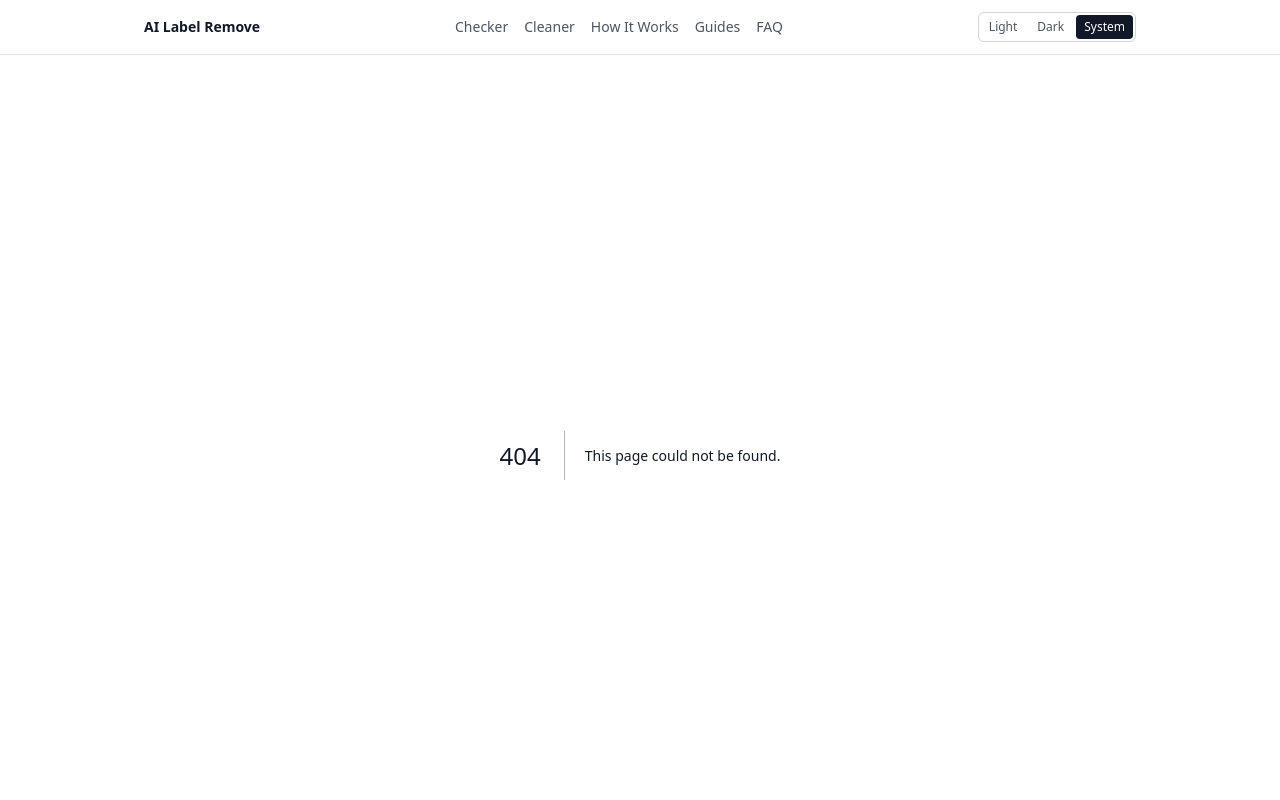
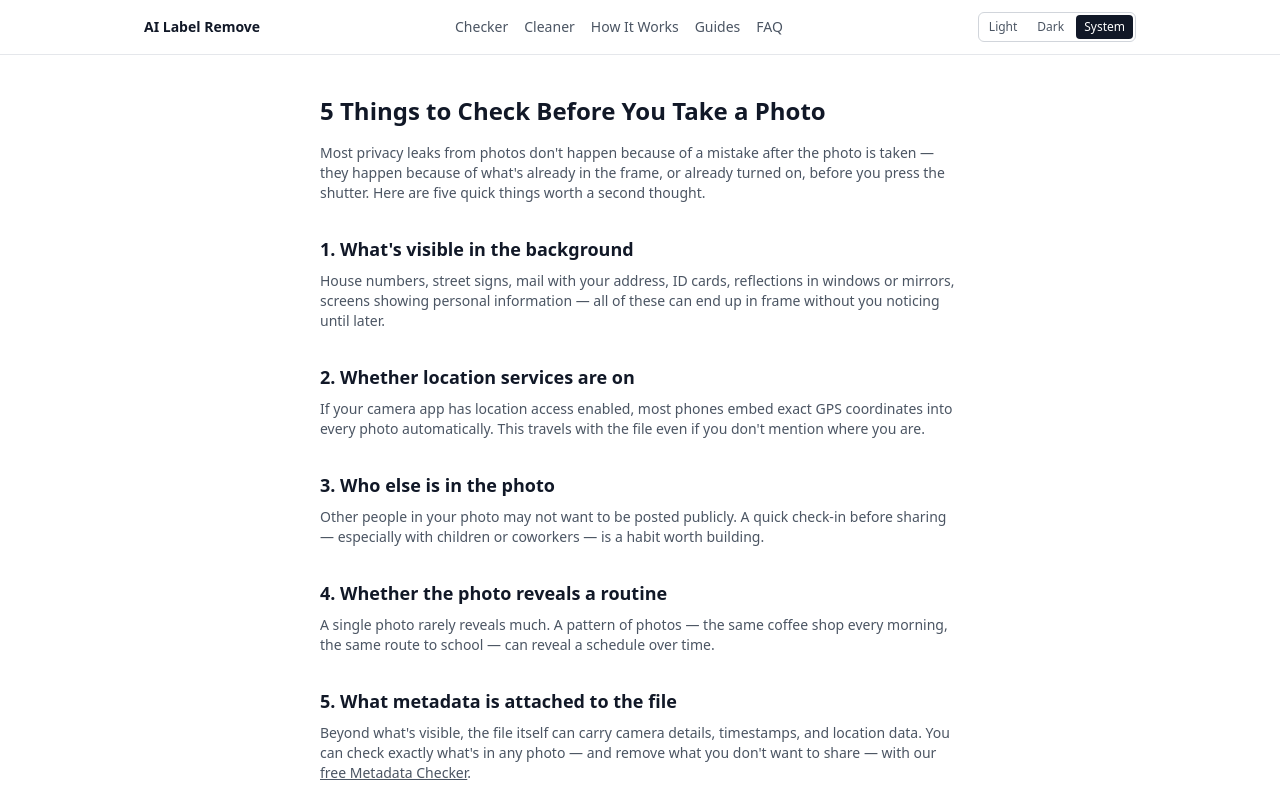
Before and after one commit to ailabelremove/ailabelremove, a Next.js app: page /articles/photo-privacy-checklist in a window 1280 px wide. Before the commit this address had no page. Shown: the top 800 px of the page. Built offline with nearby package versions, Linux system fonts and the light colour scheme.

Commit message:
Add photo privacy checklist article

```diff
--- /dev/null
+++ b/app/articles/photo-privacy-checklist/page.tsx
@@ -0,0 +1,85 @@
+import type { Metadata } from "next";
+import Link from "next/link";
+
+export const metadata: Metadata = {
+  title: "5 Things to Check Before You Take a Photo | AI Label Remove",
+  description:
+    "A quick pre-photo checklist to avoid accidentally revealing more than you intended.",
+  alternates: { canonical: "/articles/photo-privacy-checklist" },
+};
+
+export default function Article() {
+  return (
+    <main className="mx-auto max-w-2xl px-4 py-10">
+      <h1 className="text-2xl font-semibold text-gray-900 dark:text-gray-100">
+        5 Things to Check Before You Take a Photo
+      </h1>
+
+      <p className="mt-4 text-sm text-gray-600 dark:text-gray-300">
+        Most privacy leaks from photos don't happen because of a mistake
+        after the photo is taken — they happen because of what's already in
+        the frame, or already turned on, before you press the shutter. Here
+        are five quick things worth a second thought.
+      </p>
+
+      <h2 className="mt-8 text-lg font-semibold text-gray-900 dark:text-gray-100">
+        1. What's visible in the background
+      </h2>
+      <p className="mt-2 text-sm text-gray-600 dark:text-gray-300">
+        House numbers, street signs, mail with your address, ID cards,
+        reflections in windows or mirrors, screens showing personal
+        information — all of these can end up in frame without you noticing
+        until later.
+      </p>
+
+      <h2 className="mt-8 text-lg font-semibold text-gray-900 dark:text-gray-100">
+        2. Whether location services are on
+      </h2>
+      <p className="mt-2 text-sm text-gray-600 dark:text-gray-300">
+        If your camera app has location access enabled, most phones embed
+        exact GPS coordinates into every photo automatically. This travels
+        with the file even if you don't mention where you are.
+      </p>
+
+      <h2 className="mt-8 text-lg font-semibold text-gray-900 dark:text-gray-100">
+        3. Who else is in the photo
+      </h2>
+      <p className="mt-2 text-sm text-gray-600 dark:text-gray-300">
+        Other people in your photo may not want to be posted publicly. A
+        quick check-in before sharing — especially with children or
+        coworkers — is a habit worth building.
+      </p>
+
+      <h2 className="mt-8 text-lg font-semibold text-gray-900 dark:text-gray-100">
+        4. Whether the photo reveals a routine
+      </h2>
+      <p className="mt-2 text-sm text-gray-600 dark:text-gray-300">
+        A single photo rarely reveals much. A pattern of photos — the same
+        coffee shop every morning, the same route to school — can reveal a
+        schedule over time.
+      </p>
+
+      <h2 className="mt-8 text-lg font-semibold text-gray-900 dark:text-gray-100">
+        5. What metadata is attached to the file
+      </h2>
+      <p className="mt-2 text-sm text-gray-600 dark:text-gray-300">
+        Beyond what's visible, the file itself can carry camera details,
+        timestamps, and location data. You can check exactly what's in any
+        photo — and remove what you don't want to share — with our{" "}
+        <Link href="/checker" className="underline">
+          free Metadata Checker
+        </Link>
+        .
+      </p>
+
+      <div className="mt-8">
+        <Link
+          href="/checker"
+          className="inline-block rounded-md bg-gray-900 px-5 py-2.5 text-sm font-semibold text-white dark:bg-white dark:text-gray-900"
+        >
+          Check a Photo Now
+        </Link>
+      </div>
+    </main>
+  );
+}
```
